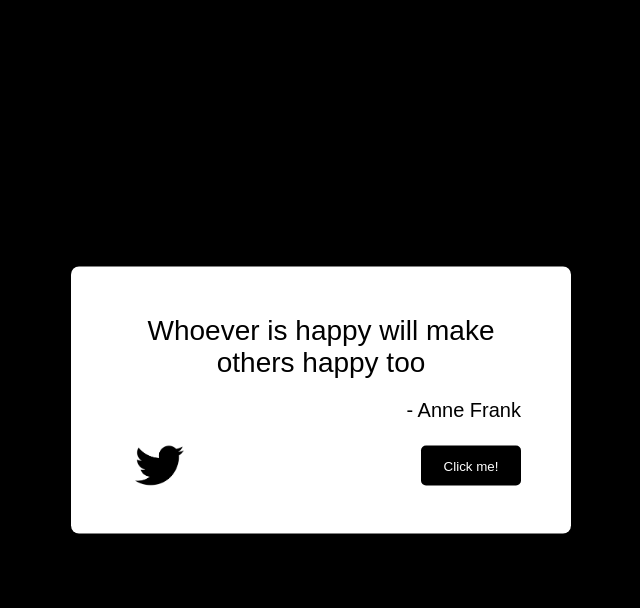
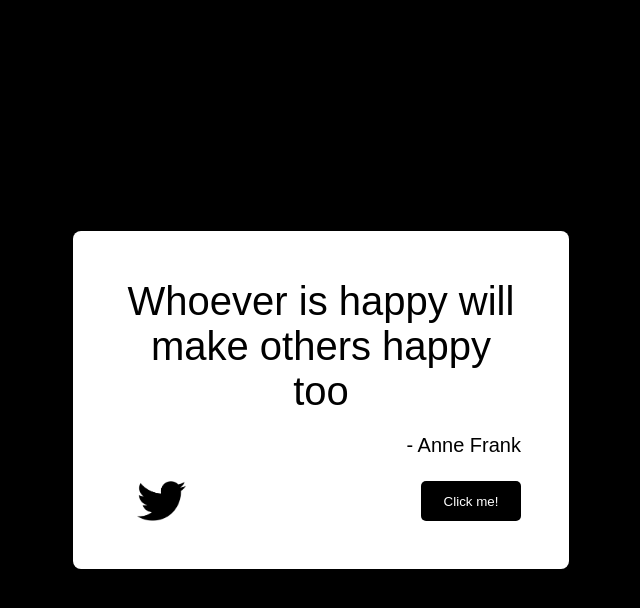
Before and after one commit to afeefabubakar/fcc-random-quote-machine, a plain HTML site: page index.html in a window 1280 px wide. Both pictures are taken after a click on the button "Click me!". Shown: the whole page, without its empty margins (319-959 px from the left). Drawn offline with nearby package versions, Linux system fonts and the light colour scheme; a web font is replaced by a local one.

Commit message:
Adjusted sizing and animation value

```diff
--- a/index.html
+++ b/index.html
@@ -19,12 +19,10 @@
                 </a>
                 <button id="new-quote" class="button">Click me!</button>
             </div>
-
         </div>
     </div>
 
     <script src="https://ajax.googleapis.com/ajax/libs/jquery/3.6.1/jquery.min.js"></script>
-    <script src="https://cdnjs.cloudflare.com/ajax/libs/sass.js/0.9.12/sass.sync.min.js"></script>
     <script src="script/jquery.js" type="module"></script>
     <script src="script/quotes.js" type="module"></script>
   </body>
--- a/script/jquery.js
+++ b/script/jquery.js
@@ -6,19 +6,19 @@ jQuery(function() {
 
     function newQuote() {
         $(".box").animate(
-            {left: '+=100vw'},
-            500,
+            {left: '+=130vw'},
+            1000,
             "swing",
             function() {$(".box").removeAttr("style")}
         );
-        let item = Math.floor(Math.random()*quotes.length);
+        let item = Math.floor(Math.random()*quotes.length);;
         $(".quote-text").text(quotes[item].quote);
         $(".author-text").text('- ' + quotes[item].author);
     };
 
     $("#new-quote").on("click", function() {
         $(".box").animate(
-            {left: '-=100vw'},
+            {left: '-=130vw'},
             1000,
             "swing",
             function() {newQuote();}
--- a/styles/styles.css
+++ b/styles/styles.css
@@ -19,21 +19,20 @@ body {
 .box {
     display: flex;
     background-color: white;
-    min-height: max-content;
-    width: 500px;
     border-radius: 8px;
     padding: 3rem;
 }
 
 .quote-box {
     /* background-color: lightgrey; */
-    width: 400px;
+    max-width: 25em;
+    min-width: 15em;
     margin: 0 auto;
 
 }
 
 .quote-text {
-    font-size: 28px;
+    font-size: 40px;
     /* background-color: lightblue; */
     text-align: center;
     margin-bottom: 20px;
```
